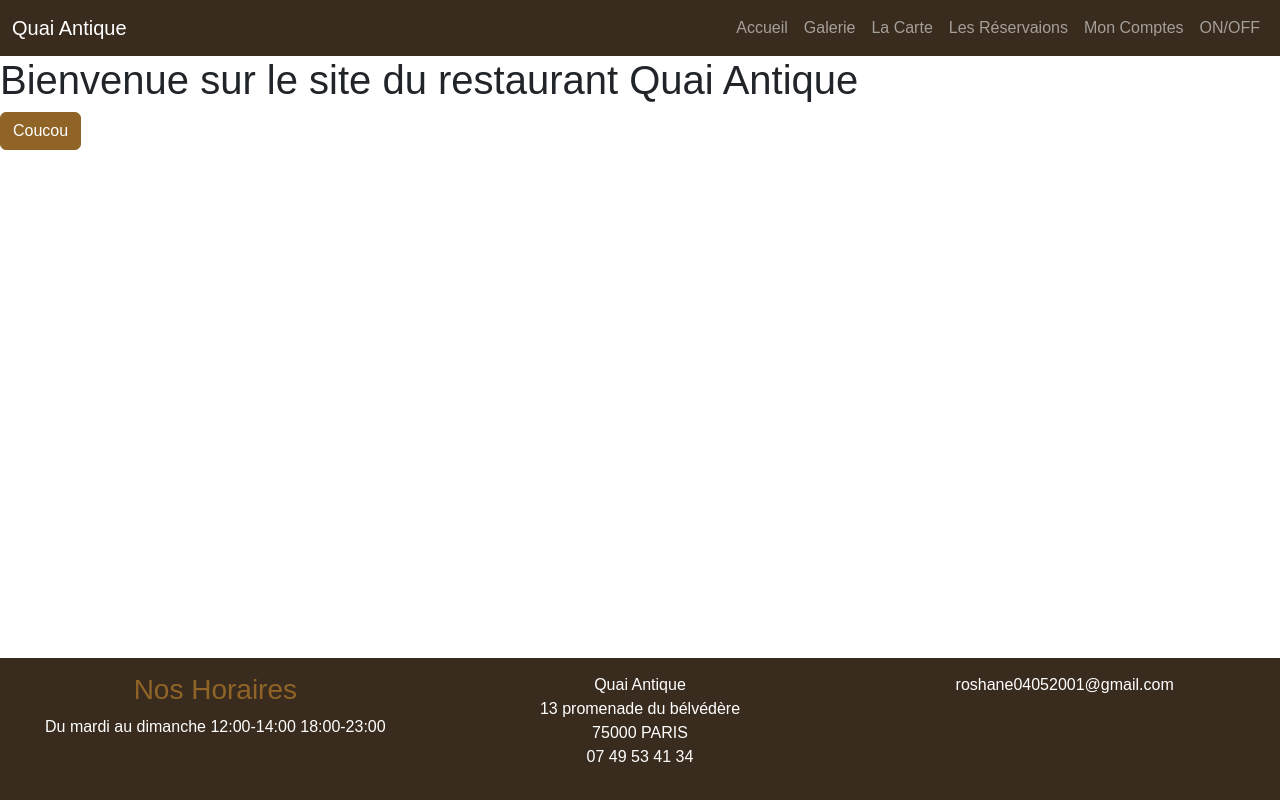
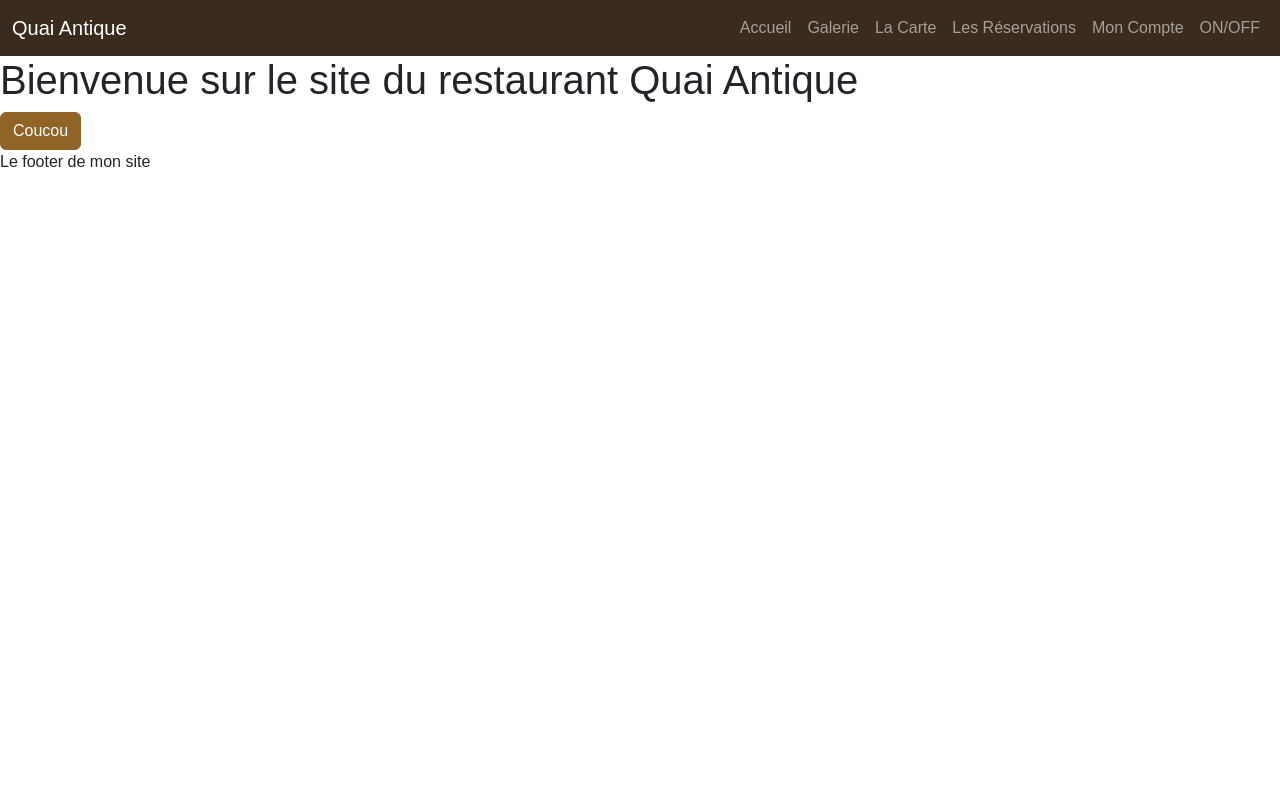
Before and after one commit to r0MHD77/Quai-Antique-restaurant-Front, a website with bundled scripts: page index.html in a window 1280 px wide. Built offline with nearby package versions, Linux system fonts and the light colour scheme; files whose address does not match are found by name; a web font is replaced by a local one.

```diff
--- a/index.html
+++ b/index.html
@@ -5,23 +5,23 @@
     <meta name="viewport" content="width=device-width, initial-scale=1.0">
     <link rel="preconnect" href="https://fonts.googleapis.com">
     <link rel="preconnect" href="https://fonts.gstatic.com" crossorigin>
-    <link href="https://fonts.googleapis.com/css2?family=Hind+Madurai:wght@300;400;500;600;700&family=Playwrite+IE+Guides&display=swap" rel="stylesheet">
-
+    <link href="https://fonts.googleapis.com/css2?family=Hind+Madurai:wght@300;400&display=swap" rel="stylesheet">
     <link rel="stylesheet" href="scss/main.css"/>
     <title>Document</title>
 </head>
 <body>
+
   <header>
-        <nav class="navbar navbar-expand-lg bg-dark" data-bs-theme="dark">
+      <nav class="navbar navbar-expand-lg bg-dark"  data-bs-theme="dark">
         <div class="container-fluid">
-              <a class="navbar-brand" href="/">Quai Antique</a>
+          <a class="navbar-brand" href="#">Quai Antique</a>
           <button class="navbar-toggler" type="button" data-bs-toggle="collapse" data-bs-target="#navbarSupportedContent" aria-controls="navbarSupportedContent" aria-expanded="false" aria-label="Toggle navigation">
             <span class="navbar-toggler-icon"></span>
           </button>
           <div class="collapse navbar-collapse" id="navbarSupportedContent">
             <ul class="navbar-nav ms-auto mb-2 mb-lg-0">
               <li class="nav-item">
-                    <a class="nav-link "  href="/">Accueil</a>
+                <a class="nav-link" href="/">Accueil</a>
               </li>
               <li class="nav-item">
                 <a class="nav-link" href="#">Galerie</a>
@@ -30,10 +30,10 @@
                 <a class="nav-link" href="#">La Carte</a>
               </li>
               <li class="nav-item">
-                    <a class="nav-link" href="#">Les Réservaions</a>
+                <a class="nav-link" href="#">Les Réservations</a>
               </li>
               <li class="nav-item">
-                    <a class="nav-link" href="#">Mon Comptes</a>
+                <a class="nav-link" href="#">Mon Compte</a>
               </li>
               <li class="nav-item">
                 <a class="nav-link" href="#">ON/OFF</a>
@@ -48,25 +48,7 @@
         <!--Le contenu de  la page sera injectée ici-->
     </main>
 
-    <footer class="bg-dark text-white text-center footer">
-        <div class="row">
-            <div class="col-12 col-lg-4">
-                <h3 class="text-primary">Nos Horaires</h3>
-                <p>Du mardi au dimanche  12:00-14:00  18:00-23:00</p>
-            </div>
-            <div class="col-6 col-lg-4">
-                <p>Quai Antique<br/>
-                    13 promenade du bélvédère<br/>
-                    75000 PARIS <br/>
-                    07 49 53 41 34<br/>
-
-                </p>
-            </div>
-            <div class="col-6 col-lg-4">
-                <p>roshane04052001@gmail.com</p>
-            </div>
-        </div>
-    </footer>
+    <footer >Le footer de  mon site</footer>
 
     <script type="module" src="Router/router.js"></script>
     <script src="node_modules/bootstrap/dist/js/bootstrap.bundle.min.js"></script>
--- a/scss/_custom.scss
+++ b/scss/_custom.scss
@@ -2,7 +2,8 @@
 // Option A: Include all of Bootstrap
 
 // Include any default variable overrides here (though functions won't be available)
-$primary:#906427;
+
+$primary: #906427;
 $secondary:#B6AC97;
 $dark:#392C1E;
 $black:#292222;
--- a/scss/main.scss
+++ b/scss/main.scss
@@ -1,18 +1,2 @@
 @import url("/node_modules/bootstrap-icons/font/bootstrap-icons.css");
 @import 'custom';
-
-html{
-    position: relative;
-    min-height: 100%;
-}
-
-main{
-    margin-bottom: 250px;
-}
-
-footer.footer{
-    padding:15px;
-    position:absolute;
-    bottom: 0;
-    width:100%;
-}
```
Also changed, not shown: scss/main.css, 1 other file. Lines whose indentation alone changed are shown as unchanged.
